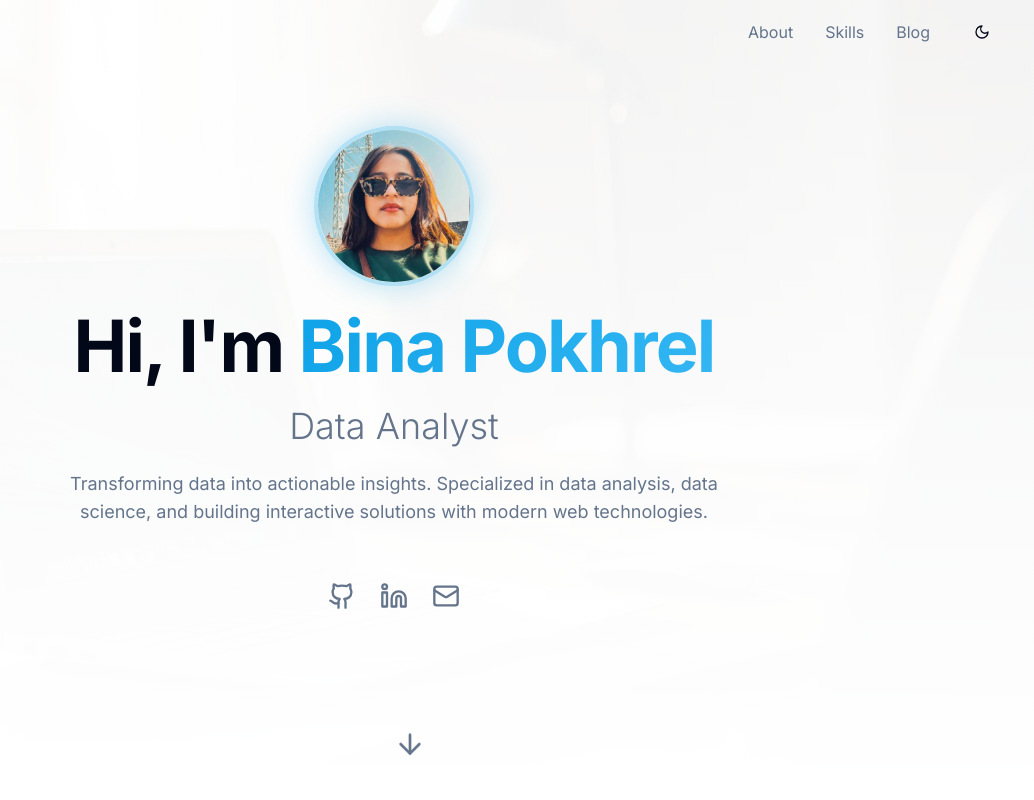
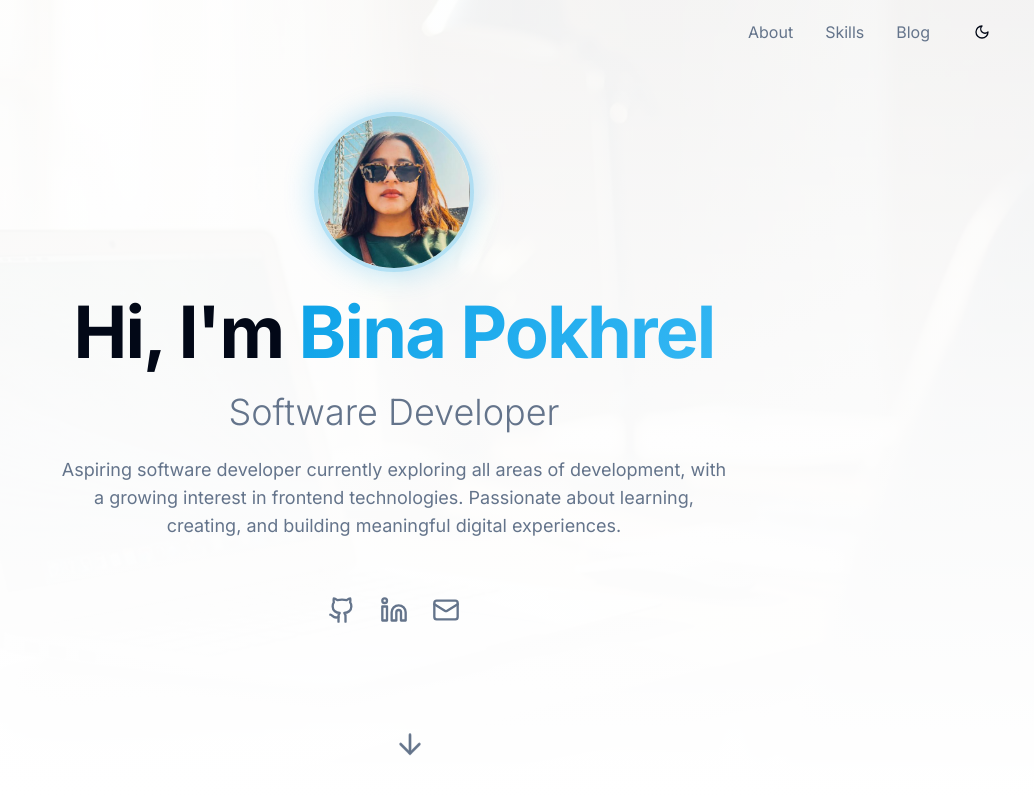
Before and after one commit to binacodes/Portfolio, a React (Vite) app: page / in a window 1280 px wide. Shown: the top 800 px of the page, without its empty margins (246-1280 px from the left). Built offline with nearby package versions, Linux system fonts and the light colour scheme; the HTML template or start-up script is replaced by a standard one.

Commit message:
Change general info

```diff
--- a/src/components/Hero.tsx
+++ b/src/components/Hero.tsx
@@ -33,12 +33,15 @@ const Hero = () => {
               Bina Pokhrel
             </span>
           </h1>
+
           <h2 className="text-2xl sm:text-3xl lg:text-4xl text-muted-foreground font-light">
-            Data Analyst
+            Software Developer
           </h2>
+
           <p className="text-lg text-muted-foreground max-w-2xl mx-auto">
-            Transforming data into actionable insights. Specialized in data analysis, data science,
-            and building interactive solutions with modern web technologies.
+            Aspiring software developer currently exploring all areas of development,
+            with a growing interest in frontend technologies. Passionate about learning,
+            creating, and building meaningful digital experiences.
           </p>
 
           {/* Social Links */}
```
